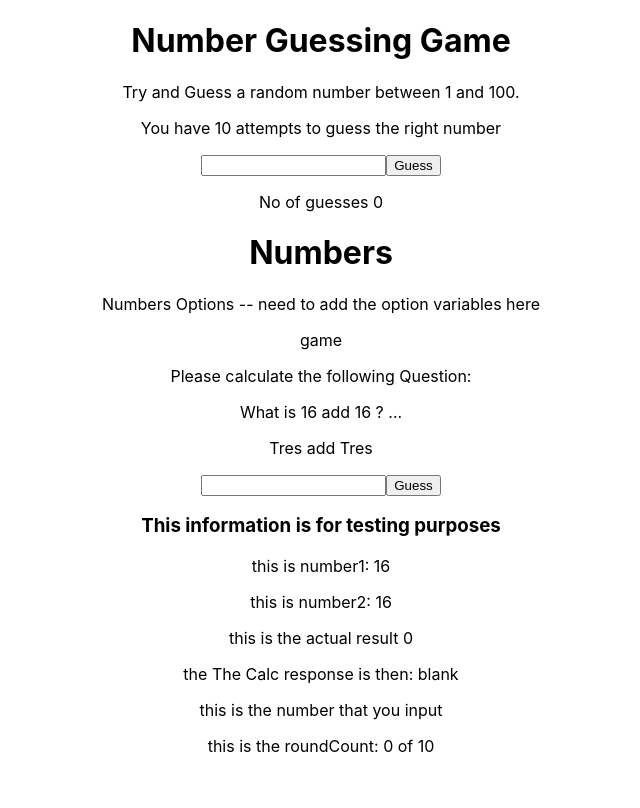
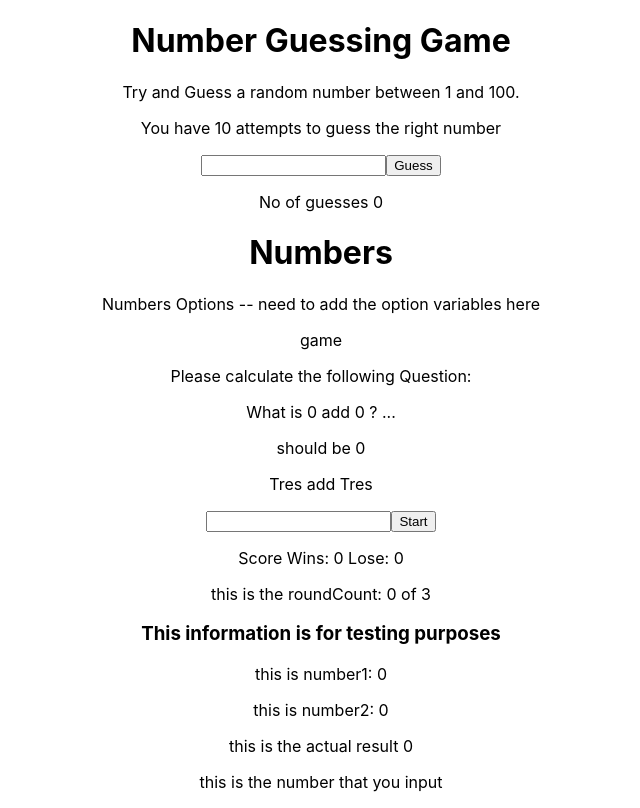
Before and after one commit to GregorRoss/ELGA, a React (Create React App) app in the folder client/: page /numbers in a window 1280 px wide. Shown: the whole page, without its empty margins (319-959 px from the left). Built offline with nearby package versions, Linux system fonts and the light colour scheme.

Commit message:
added the rounds, game over and the scores

```diff
--- a/client/src/components/NumbersGame.js
+++ b/client/src/components/NumbersGame.js
@@ -3,78 +3,90 @@ import { useState } from 'react';
 
 
 const NumbersGame = () => {
-    let roundMax = 10;
-    let level = 20;
+    let roundMax = 3;
+    let level = 10;
     let operator = "add";
     let apiNum1 = "Tres";
     let apiNum2 = "Tres";
-    let resultNumber = 0;
-    let playGame = false;
-    let TheResponse = "blank";
 
-    const [gameStatus, setGameStatus] = useState('start');
-    const [gameResult, setGameResult] = useState(null);
-    const [roundResult, setRoundResult] = useState(null);
+
+    const [gameStatus, setGameStatus] = useState('waiting'); // 1
     const [winsLosses, setwinLosses] = useState({wins: 0, losses: 0 });
+    const [resultNumber, setResultNumber] = useState(0)
     const [msg, setMsg] = useState("");
     const [numberInput, setNumberInput] = useState(null);
-    const [num1, setNumber1] = useState(getRandom1(level));
-    const [num2, setNumber2] = useState(getRandom2(level));
+    const [num1, setNumber1] = useState(0);
+    const [num2, setNumber2] = useState(0);
 
     const [roundCount, setRoundCount] = useState(0);
 
 
 
-    const calcNumber = () => {
-    resultNumber = num1 + num2;
-    console.log(resultNumber);
-    if (resultNumber == numberInput ) {
-        TheResponse = "you got it right";
-        console.log(TheResponse);
-    } else {
-        TheResponse = "you idiot!";
-        console.log(TheResponse);
+
+    const checkGuess = () => {
+        setMsg(getMessage(numberInput,resultNumber));
+        updateScore();
+        playRound();
+        setNumberInput("")
+    };
+
+
+    function getMessage(numberInput, resultNumber) {
+        const guessNo = Number(numberInput);
+        const resultNo = num1 + num2;
+        if (guessNo === resultNo) return "Awesome, Well done!";
+        if (guessNo !== resultNo) return "Sorry that not correct, try the next one.";
+
+    };
+
+    function updateScore() {
+        const guessNo = Number(numberInput);
+        const resultNo = num1 + num2;
+        if (guessNo === resultNo){
+            winsLosses.wins = winsLosses.wins +1
+        } else if (guessNo !== resultNo) {
+            winsLosses.losses = winsLosses.losses +1
         }
     }
-
-function getRandom1(max) {
-    return Math.floor(Math.random() * max);
-};
-function getRandom2(max) {
-    return Math.floor(Math.random() * max);
-};
 
     const getRandomNumbers=(max) => {
         let newNum1 = parseInt((Math.random()*max)+1);
         setNumber1(newNum1)
-    console.log(num1);
+        // console.log(num1);
         let newNum2 = parseInt((Math.random()*max)+1);
         setNumber2(newNum2)
-    console.log(num2);
+        // console.log(num2);
+    }
+    const calcNumber = () => {
+        let calcNum = num1 + num2;
+        setResultNumber(calcNum);
     }
 
     const playRound = () => {
-    if (roundCount != roundMax){
+        if (roundCount < roundMax){
             setRoundCount(roundCount + 1);
             setNumberInput("");
+            calcNumber();
             getRandomNumbers(level);
     } else {
-        playGame = false;
+        setGameStatus("Game Over")
+        setMsg("Game Over, round completed.")
     }
 }
 
+const start = () => {
+    getRandomNumbers(level);
+    calcNumber();
+    setRoundCount(1);
+    setGameStatus("playing");
+}
 
-
-const handleClick = () => {
-    calcNumber();
-    playRound();
-
-};
 
     return (
         <>
         <p>Please calculate the following Question:</p>
         <p> What is {num1} add {num2} ? ...</p>
+        <p> should be {num1 + num2}</p>
         <p> {apiNum1} add  {apiNum2} </p>
 
         <form id = "FormGuess">
@@ -85,18 +97,27 @@ const handleClick = () => {
                     onChange={(e) => setNumberInput(e.target.value)}
                 />
 
-                    <button type="button" onClick={handleClick}>Guess</button>
+            {gameStatus === "playing" ? (
+                    <button type="button" onClick={checkGuess}>Guess</button>
+                ) : (
+                    <button type="button" onClick={start}> Start</button>
+                )}
+                <p>{msg}</p>
+                <p>Score Wins: {winsLosses.wins} Lose: {winsLosses.losses}</p>
+                <p>this is the roundCount:  {roundCount} of {roundMax}</p>
+
 
             </form>
+
+
+
 
 
         <h3>This information is for testing purposes</h3>
         <p>this is number1: {num1}</p>
         <p>this is number2: {num2}</p>
         <p>this is the actual result {resultNumber}</p>
-        <p>the The Calc response is then:  {TheResponse}</p>
         <p>this is the number that you input {numberInput}</p>
-        <p>this is the roundCount:  {roundCount} of {roundMax}</p>
         </>
 
       );
```
Lines whose indentation alone changed are shown as unchanged.
